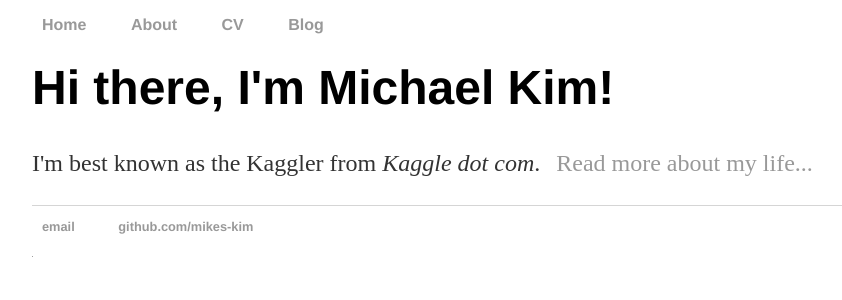
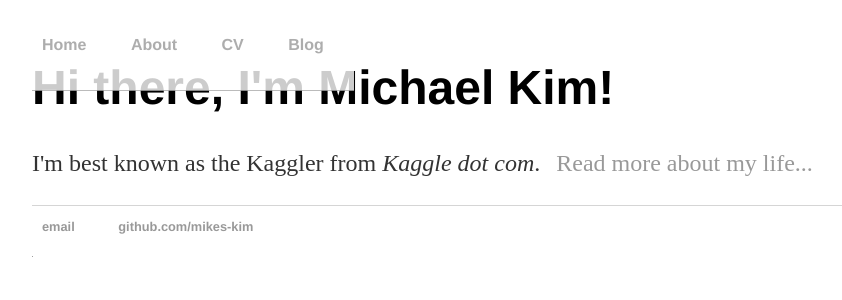
Before and after one commit to mikes-kim/mikes-kim.github.io, a Jekyll site: the page built from index.html, in a window 1280 px wide. Shown: the top 300 px of the page, without its empty margins (160-1002 px from the left). Built offline with Jekyll 4.4.1, drawn with Linux system fonts in a browser that asks for light colours; grey boxes are pictures that could not be loaded.

Commit message:
Update main.css

```diff
--- a/css/main.css
+++ b/css/main.css
@@ -5,6 +5,11 @@ body {
 nav {
     position:fixed;
     top:0;
+    background-color:#fff;
+    opacity:0.8;
+    padding-top:20px;
+    padding-bottom:20px;
+    border-bottom:solid 1px #aaa;
 }
 nav ul, footer ul {
     font-family:'Helvetica', 'Arial', 'Sans-Serif';
```
